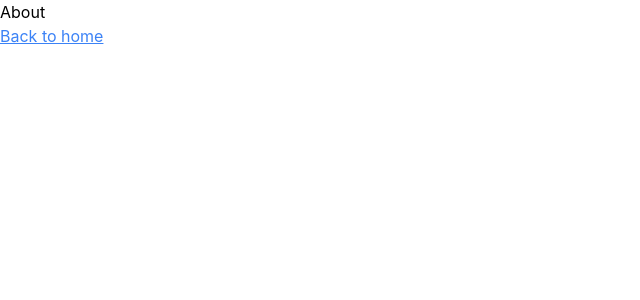
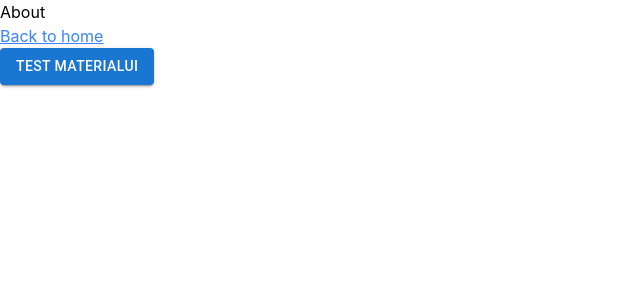
Before and after one commit to decayedCell/lyrify, a Next.js app: page /about in a window 1280 px wide. Shown: the top 300 px of the page, without its empty margins (0-640 px from the left). Built offline with nearby package versions, Linux system fonts and the light colour scheme.

Commit message:
Add MaterialUI

```diff
--- a/package.json
+++ b/package.json
@@ -7,6 +7,9 @@
     "lint": "next lint"
   },
   "dependencies": {
+    "@emotion/react": "^11.10.6",
+    "@emotion/styled": "^11.10.6",
+    "@mui/material": "^5.11.15",
     "next": "latest",
     "react": "18.2.0",
     "react-dom": "18.2.0"
--- a/pages/about.tsx
+++ b/pages/about.tsx
@@ -1,4 +1,6 @@
 import Link from 'next/link';
+
+import Button from '@mui/material/Button';
 
 export default function About() {
   return (
@@ -9,6 +11,9 @@
           Back to home
         </Link>
       </h2>
+      <div>
+        <Button variant="contained">Test MaterialUI</Button>
+      </div>
     </>
   );
 }
```
Also changed, not shown: 1 other file (tests, documents, lock files or other folders).
